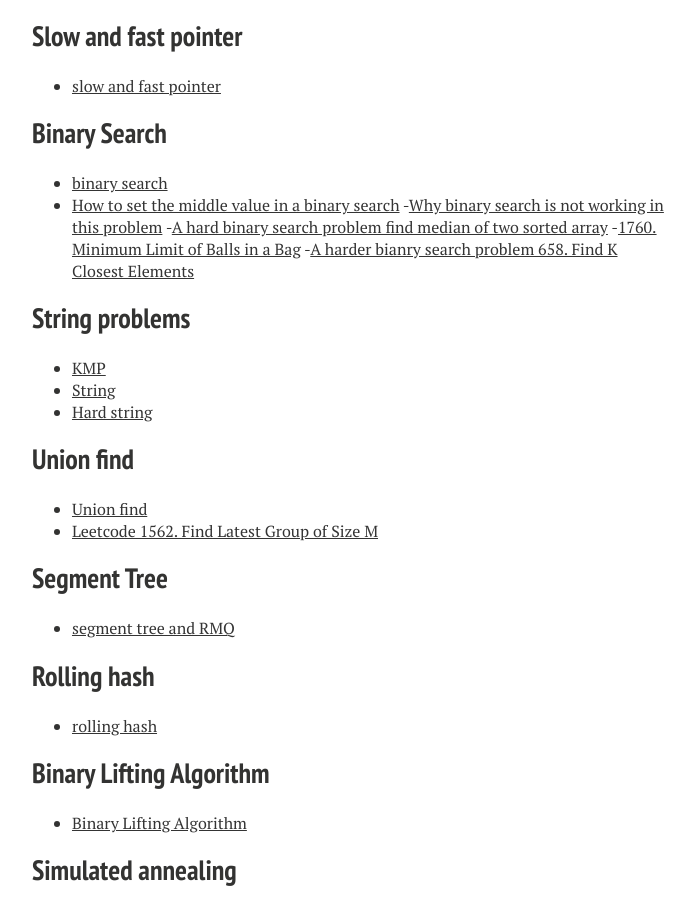
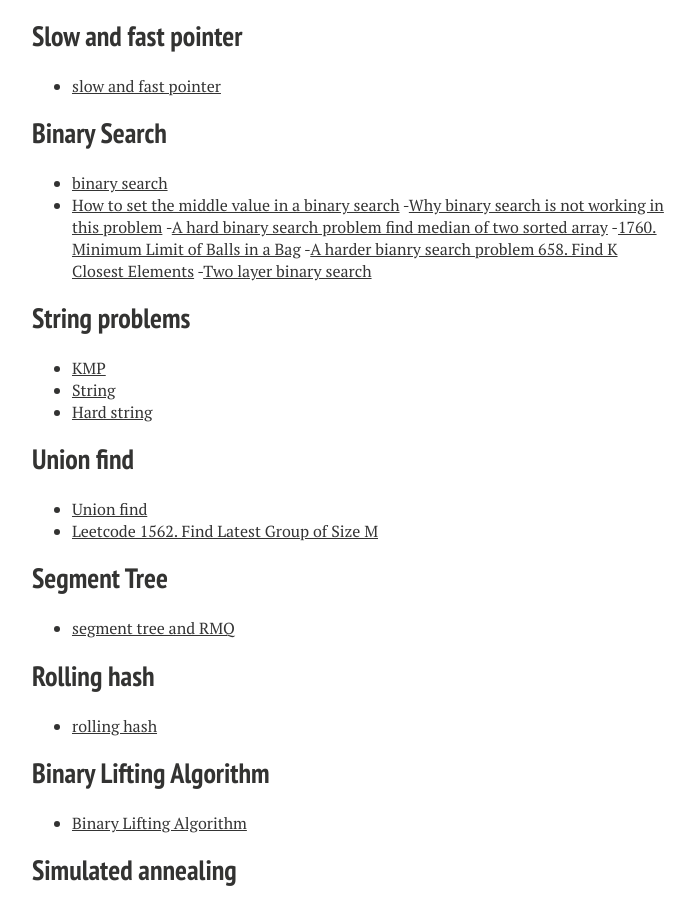
Before and after one commit to xiaokeshen/xiaokeshen.github.io, a Jekyll site: the page built from SoftwareEngineering/index.md, in a window 1280 px wide and 900 px high, scrolled down 5702 px. Shown: the whole window, without its empty margins (288-983 px from the left). Built offline with Jekyll 4.4.1, drawn with Linux system fonts in a browser that asks for light colours; nearby versions of some CDN libraries.

Commit message:
Add a binary search example

```diff
--- a/SoftwareEngineering/index.md
+++ b/SoftwareEngineering/index.md
@@ -203,6 +203,7 @@ My 'Serious' coding got started since I became a student as a Computer Science M
 -[A hard binary search problem find median of two sorted array](https://jimmy-shen.medium.com/a-hard-binary-search-problem-3238ea1a43a5)
 -[1760. Minimum Limit of Balls in a Bag](https://jimmy-shen.medium.com/binary-search-88c842af7e9b)
 -[A harder bianry search problem 658. Find K Closest Elements](https://jimmy-shen.medium.com/a-hard-binary-search-problem-d1224f78205c)
+-[Two layer binary search](https://jimmy-shen.medium.com/6fe4319d370e)
 
 ## String problems
 - [KMP](https://medium.com/@jim.morris.shen/kmp-674b29c95411?source=friends_link&sk=444bcadb1100bddb78d3108e216de273)
```
